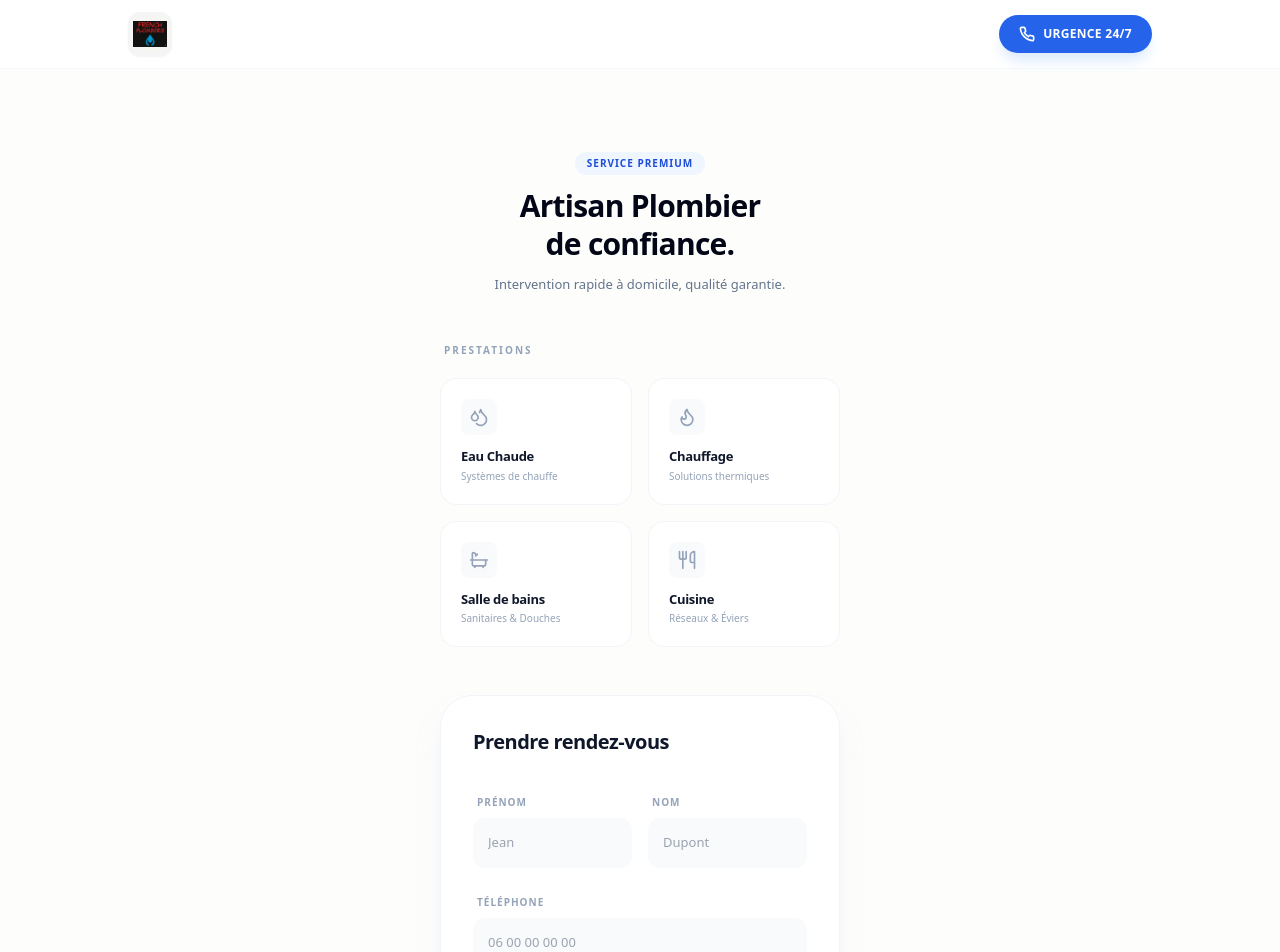
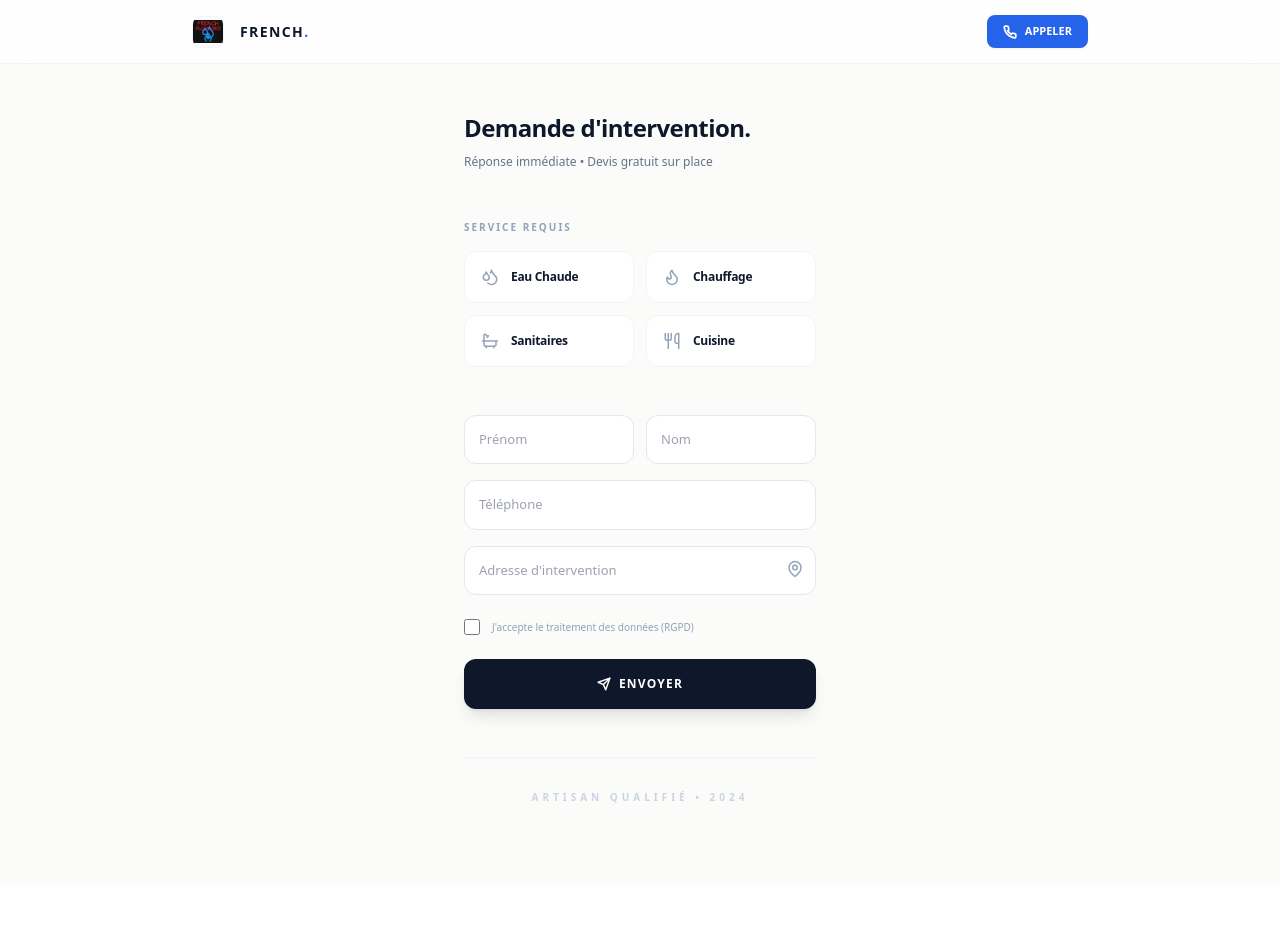
Before and after one commit to NicolasSendid/French-Plomberie, a Next.js app: page / in a window 1280 px wide. Shown: the top 952 px of the page. After the commit the page ends 885 px from the top, so only its background shows below. Built offline with nearby package versions, Linux system fonts and the light colour scheme.

Commit message:
Update page.tsx

```diff
--- a/app/page.tsx
+++ b/app/page.tsx
@@ -1,6 +1,6 @@
 "use client";
 import React, { useState, useEffect } from 'react';
-import { Phone, Droplets, Flame, Bath, Utensils, Send, MapPin, Check, Plus } from 'lucide-react';
+import { Phone, Droplets, Flame, Bath, Utensils, Send, MapPin, Check } from 'lucide-react';
 
 export default function Home() {
   const [formData, setFormData] = useState({
@@ -19,18 +19,11 @@ export default function Home() {
     return () => window.removeEventListener('beforeinstallprompt', handler);
   }, []);
 
-  const handleInstallClick = () => {
-    if (deferredPrompt) {
-      deferredPrompt.prompt();
-      deferredPrompt.userChoice.then(() => setDeferredPrompt(null));
-    }
-  };
-
   const prestationsList = [
-    { id: 'Eau Chaude', icon: <Droplets size={20} />, desc: 'Systèmes de chauffe' },
-    { id: 'Chauffage', icon: <Flame size={20} />, desc: 'Solutions thermiques' },
-    { id: 'Salle de bains', icon: <Bath size={20} />, desc: 'Sanitaires & Douches' },
-    { id: 'Cuisine', icon: <Utensils size={20} />, desc: 'Réseaux & Éviers' },
+    { id: 'Eau Chaude', icon: <Droplets size={18} /> },
+    { id: 'Chauffage', icon: <Flame size={18} /> },
+    { id: 'Sanitaires', icon: <Bath size={18} /> },
+    { id: 'Cuisine', icon: <Utensils size={18} /> },
   ];
 
   const togglePrestation = (id: string) => {
@@ -46,80 +39,66 @@ export default function Home() {
     if ("geolocation" in navigator) {
       navigator.geolocation.getCurrentPosition((pos) => {
         setFormData(prev => ({...prev, gps: `${pos.coords.latitude}, ${pos.coords.longitude}`}));
-        alert("📍 Position GPS synchronisée.");
+        alert("📍 Localisation enregistrée.");
       });
     }
   };
 
   const handleSubmit = async (e: React.FormEvent) => {
     e.preventDefault();
-    if(!formData.rgpd) return alert("Veuillez valider le traitement des données.");
-
+    if(!formData.rgpd) return alert("Validation requise.");
     const res = await fetch('/api/send', {
       method: 'POST',
       headers: { 'Content-Type': 'application/json' },
       body: JSON.stringify(formData),
     });
-
     if(res.ok) {
-      alert("✅ Demande reçue. Nous vous recontactons rapidement.");
+      alert("✅ Message envoyé.");
       setFormData({ nom: '', prenom: '', tel: '', mail: '', adresse: '', prestations: [], rgpd: false, gps: '' });
     }
   };
 
   return (
-    <main className="min-h-screen bg-[#FDFDFC] pb-20 font-sans text-slate-800 antialiased">
+    <main className="min-h-screen bg-[#FBFBFA] pb-20 font-sans text-slate-900 antialiased">
 
-      {/* Header Raffiné & Compact */}
-      <header className="sticky top-0 z-50 bg-white/90 backdrop-blur-md border-b border-slate-100/60 px-4 md:px-8 py-3">
-        <div className="max-w-5xl mx-auto flex justify-between items-center">
+      {/* Header Minimaliste - Hauteur fixe et basse */}
+      <header className="sticky top-0 z-50 bg-white/80 backdrop-blur-xl border-b border-slate-100 px-6 h-16 flex items-center">
+        <div className="max-w-4xl mx-auto w-full flex justify-between items-center">
 
-          <div className="flex items-center gap-3">
-            {/* LOGO CADRÉ : Max 44px pour éviter l'effet "énorme" */}
-            <div className="relative w-11 h-11 flex-shrink-0 bg-[#F5F5F3] rounded-xl overflow-hidden border border-slate-100 shadow-sm flex items-center justify-center">
+          <div className="flex items-center gap-4">
+            {/* LOGO BRIDÉ À 32PX */}
+            <div className="w-8 h-8 flex-shrink-0 overflow-hidden rounded-lg bg-slate-50 border border-slate-100 flex items-center justify-center">
               <img
                 src="/logo.png"
                 alt="Logo"
-                className="w-full h-full object-contain p-1" // object-contain pour garder les proportions sans déformer
-                onError={(e) => {
-                  e.currentTarget.style.display = 'none';
-                  e.currentTarget.parentElement?.querySelector('.placeholder-icon')?.classList.remove('hidden');
-                }}
+                className="max-w-full max-h-full object-contain"
+                onError={(e) => (e.currentTarget.style.display = 'none')}
               />
-              <Droplets className="placeholder-icon hidden text-blue-600" size={20} strokeWidth={2} />
+              <Droplets className="text-blue-500 absolute" size={14} />
+            </div>
+            <span className="font-bold text-sm tracking-widest uppercase">French<span className="text-blue-600">.</span></span>
           </div>
 
-            <div className="hidden xs:block">
-              <h1 className="font-extrabold text-base md:text-lg leading-none tracking-tight text-slate-900 uppercase">
-                French<span className="text-blue-600">.</span>
-              </h1>
-              <p className="text-[10px] text-slate-400 font-bold uppercase tracking-[0.2em] mt-1">Plomberie</p>
-            </div>
-          </div>
-
-          <a href="tel:0658908674" className="bg-blue-600 hover:bg-blue-700 text-white px-5 py-2.5 rounded-full flex items-center gap-2 font-bold transition-all active:scale-95 shadow-lg shadow-blue-100 text-[12px]">
-            <Phone size={16} strokeWidth={2.5} />
-            <span className="tracking-wide">URGENCE 24/7</span>
+          <a href="tel:0658908674" className="bg-blue-600 hover:bg-blue-700 text-white px-4 py-2 rounded-lg flex items-center gap-2 font-bold transition-all active:scale-95 text-[11px] shadow-sm">
+            <Phone size={14} strokeWidth={3} />
+            <span>APPELER</span>
           </a>
         </div>
       </header>
 
-      {/* Contenu Centré et Étroit pour un look pro */}
-      <div className="max-w-md mx-auto px-6 mt-12 md:mt-20 space-y-12">
+      {/* Contenu - Largeur maîtrisée pour PC et Mobile */}
+      <div className="max-w-[400px] mx-auto px-6 mt-12 space-y-12">
 
-        {/* Titre Minimaliste */}
-        <section className="text-center space-y-3">
-          <div className="inline-block bg-blue-50 text-blue-700 px-3 py-1 rounded-full text-[10px] font-bold uppercase tracking-widest">
-            Service Premium
-          </div>
-          <h2 className="text-3xl font-extrabold text-slate-950 tracking-tight leading-tight">Artisan Plombier<br/>de confiance.</h2>
-          <p className="text-slate-500 text-[13px] leading-relaxed">Intervention rapide à domicile, qualité garantie.</p>
+        {/* Hero discret */}
+        <section className="space-y-2">
+          <h2 className="text-2xl font-extrabold tracking-tight text-slate-900">Demande d'intervention.</h2>
+          <p className="text-slate-500 text-xs leading-relaxed font-medium">Réponse immédiate • Devis gratuit sur place</p>
         </section>
 
-        {/* Services Grid (2 colonnes) */}
-        <section className="space-y-5">
-          <h3 className="text-[10px] text-slate-400 font-bold uppercase tracking-[0.2em] ml-1">Prestations</h3>
-          <div className="grid grid-cols-2 gap-4">
+        {/* Services - Liste compacte au lieu de gros blocs */}
+        <section className="space-y-4">
+          <h3 className="text-[10px] text-slate-400 font-bold uppercase tracking-[0.2em]">Service requis</h3>
+          <div className="grid grid-cols-2 gap-3">
             {prestationsList.map((p) => {
               const active = formData.prestations.includes(p.id);
               return (
@@ -127,76 +106,57 @@ export default function Home() {
                   key={p.id}
                   type="button"
                   onClick={() => togglePrestation(p.id)}
-                  className={`p-5 rounded-2xl border transition-all duration-200 flex flex-col items-start text-left gap-3 relative overflow-hidden ${
-                    active ? 'border-blue-600 bg-blue-50/30 ring-1 ring-blue-100' : 'bg-white border-slate-100 hover:border-blue-200'
+                  className={`p-4 rounded-xl border transition-all duration-200 flex items-center gap-3 relative ${
+                    active ? 'border-blue-600 bg-blue-50/50 ring-1 ring-blue-100' : 'bg-white border-slate-100 hover:border-slate-200'
                   }`}
                 >
-                  <div className={`p-2 rounded-lg ${active ? 'bg-blue-600 text-white' : 'bg-slate-50 text-slate-400'}`}>
+                  <div className={`${active ? 'text-blue-600' : 'text-slate-400'}`}>
                     {p.icon}
                   </div>
-                  <div>
-                    <p className="font-bold text-[13px] text-slate-900 tracking-tight">{p.id}</p>
-                    <p className="text-[10px] text-slate-400 font-medium mt-0.5">{p.desc}</p>
-                  </div>
-                  {active && <Check size={14} strokeWidth={4} className="absolute top-3 right-3 text-blue-600" />}
+                  <span className="font-bold text-[12px] tracking-tight">{p.id}</span>
+                  {active && <div className="absolute top-2 right-2 w-1.5 h-1.5 bg-blue-600 rounded-full" />}
                 </button>
               );
             })}
           </div>
         </section>
 
-        {/* Formulaire Épuré */}
-        <section className="bg-white p-8 rounded-[2rem] shadow-xl shadow-slate-200/50 border border-slate-100">
-          <h3 className="text-xl font-extrabold mb-8 text-slate-900 tracking-tight">Prendre rendez-vous</h3>
-
-          <form onSubmit={handleSubmit} className="space-y-5">
-            <div className="grid grid-cols-2 gap-4">
-              <div className="space-y-1.5">
-                <label className="text-[10px] font-bold text-slate-400 uppercase tracking-widest ml-1">Prénom</label>
-                <input required placeholder="Jean" className="w-full p-3.5 bg-slate-50 rounded-xl border border-transparent focus:ring-1 focus:ring-blue-400 focus:bg-white transition-all outline-none text-[13px]"
+        {/* Formulaire "Flush" (très plat) */}
+        <section className="space-y-6">
+          <div className="space-y-4">
+            <div className="grid grid-cols-2 gap-3">
+              <input required placeholder="Prénom" className="w-full p-3.5 bg-white rounded-xl border border-slate-200 focus:border-blue-400 focus:ring-1 focus:ring-blue-100 transition-all outline-none text-[13px]"
                 value={formData.prenom} onChange={e => setFormData({...formData, prenom: e.target.value})} />
-              </div>
-              <div className="space-y-1.5">
-                <label className="text-[10px] font-bold text-slate-400 uppercase tracking-widest ml-1">Nom</label>
-                <input required placeholder="Dupont" className="w-full p-3.5 bg-slate-50 rounded-xl border border-transparent focus:ring-1 focus:ring-blue-400 focus:bg-white transition-all outline-none text-[13px]"
+              <input required placeholder="Nom" className="w-full p-3.5 bg-white rounded-xl border border-slate-200 focus:border-blue-400 focus:ring-1 focus:ring-blue-100 transition-all outline-none text-[13px]"
                 value={formData.nom} onChange={e => setFormData({...formData, nom: e.target.value})} />
             </div>
-            </div>
 
-            <div className="space-y-1.5">
-              <label className="text-[10px] font-bold text-slate-400 uppercase tracking-widest ml-1">Téléphone</label>
-              <input required type="tel" placeholder="06 00 00 00 00" className="w-full p-3.5 bg-slate-50 rounded-xl border border-transparent focus:ring-1 focus:ring-blue-400 focus:bg-white transition-all outline-none text-[13px]"
+            <input required type="tel" placeholder="Téléphone" className="w-full p-3.5 bg-white rounded-xl border border-slate-200 focus:border-blue-400 focus:ring-1 focus:ring-blue-100 transition-all outline-none text-[13px]"
               value={formData.tel} onChange={e => setFormData({...formData, tel: e.target.value})} />
-            </div>
 
-            <div className="space-y-1.5">
-              <label className="text-[10px] font-bold text-slate-400 uppercase tracking-widest ml-1">Adresse</label>
-              <div className="relative group">
-                <input required placeholder="Votre adresse" className="w-full p-3.5 bg-slate-50 rounded-xl border border-transparent focus:ring-1 focus:ring-blue-400 focus:bg-white transition-all outline-none pr-12 text-[13px]"
+            <div className="relative">
+              <input required placeholder="Adresse d'intervention" className="w-full p-3.5 bg-white rounded-xl border border-slate-200 focus:border-blue-400 focus:ring-1 focus:ring-blue-100 transition-all outline-none pr-12 text-[13px]"
                 value={formData.adresse} onChange={e => setFormData({...formData, adresse: e.target.value})} />
-                <button type="button" onClick={getGPS} className="absolute right-2 top-2 p-1.5 text-slate-400 hover:text-blue-600 transition-colors">
-                  <MapPin size={18}/>
+              <button type="button" onClick={getGPS} className="absolute right-3 top-3.5 text-slate-400 hover:text-blue-600">
+                <MapPin size={18} strokeWidth={2}/>
               </button>
             </div>
           </div>
 
-            <label className="flex items-start gap-3 p-4 rounded-xl bg-slate-50/50 cursor-pointer group hover:bg-slate-50 transition-colors border border-transparent hover:border-slate-100">
+          <label className="flex items-center gap-3 cursor-pointer">
             <input type="checkbox" required checked={formData.rgpd} onChange={e => setFormData({...formData, rgpd: e.target.checked})}
-                className="w-4 h-4 mt-0.5 rounded border-slate-300 text-blue-600 focus:ring-blue-400 transition-all" />
-              <span className="text-[10px] leading-relaxed text-slate-500">
-                J'accepte le traitement de mes données pour la prise de contact (RGPD).
-              </span>
+              className="w-4 h-4 rounded border-slate-300 text-blue-600 focus:ring-blue-400" />
+            <span className="text-[10px] text-slate-400 font-medium">J'accepte le traitement des données (RGPD)</span>
           </label>
 
-            <button type="submit" className="w-full bg-slate-900 hover:bg-slate-950 text-white font-bold py-4.5 rounded-xl shadow-lg transition-all active:scale-[0.98] flex items-center justify-center gap-3 text-[12px] tracking-[0.1em] uppercase mt-4">
-              <Send size={14} /> Envoyer la demande
+          <button type="submit" className="w-full bg-slate-900 hover:bg-black text-white font-bold py-4 rounded-xl shadow-lg transition-all active:scale-[0.98] flex items-center justify-center gap-2 text-[12px] tracking-widest uppercase">
+            <Send size={14} strokeWidth={2.5} /> Envoyer
           </button>
-          </form>
         </section>
 
-        {/* Footer */}
+        {/* Footer Signature */}
         <footer className="text-center pt-8 border-t border-slate-100">
-          <p className="text-slate-400 text-[9px] font-bold tracking-[0.3em] uppercase">French Plomberie • 2024</p>
+          <p className="text-slate-300 text-[10px] font-bold tracking-[0.4em] uppercase">Artisan Qualifié • 2024</p>
         </footer>
       </div>
     </main>
```
Lines whose indentation alone changed are shown as unchanged.
